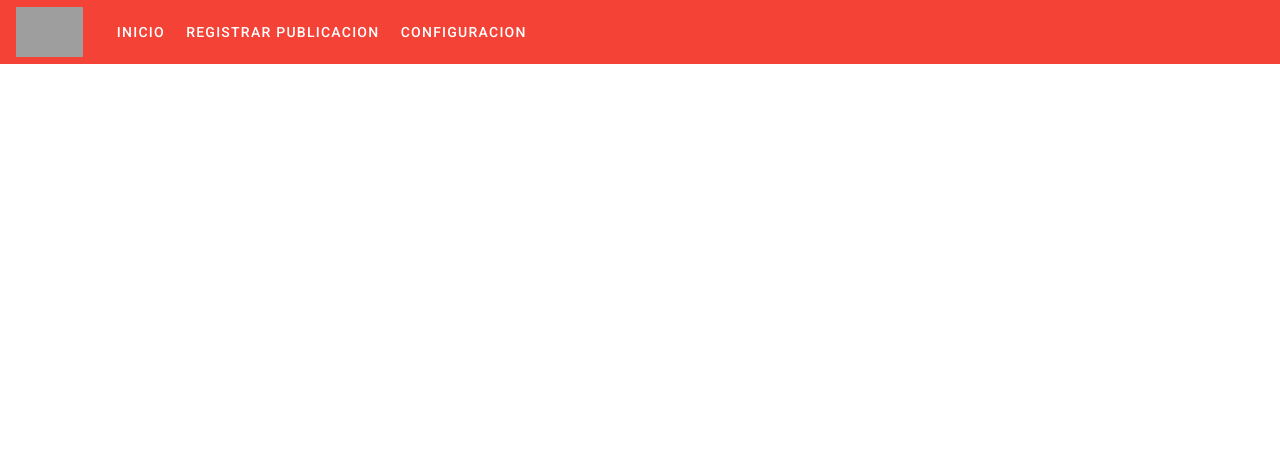
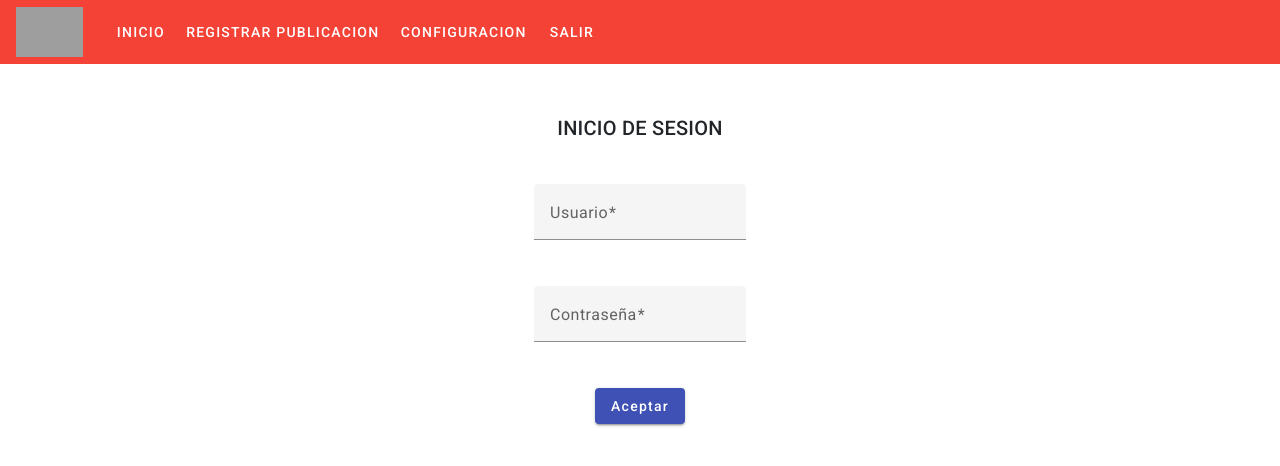
Before and after one commit to daniel7apata/FrontNoobNews, an Angular app: page /login in a window 1280 px wide. Before the commit this address led to /. Shown: the top 466 px of the page. Built offline with nearby package versions, Linux system fonts and the light colour scheme; grey boxes are pictures that could not be loaded.

Commit message:
Add files via upload
Implementación de login

```diff
--- a/src/app/app.component.html
+++ b/src/app/app.component.html
@@ -2,10 +2,12 @@
   <img src="../assets/imagotipo horizontal blanco.png" href="app.component.html" style="height: 50px;"/>
 
   <p>&nbsp;&nbsp;&nbsp;&nbsp;&nbsp;</p>
-     <button mat-button routerLink="/homepage">INICIO</button>
+     <button mat-button routerLink="/home">INICIO</button>
      <p>&nbsp;</p>
      <button mat-button routerLink="/registrarPublicacion">REGISTRAR PUBLICACION</button>
      <p>&nbsp;</p>
      <button mat-button routerLink="/configuracion">CONFIGURACION</button>
+     <p>&nbsp;</p>
+     <button mat-button routerLink="/login">SALIR</button>
   </mat-toolbar>
 <router-outlet></router-outlet>
--- a/src/app/app.module.ts
+++ b/src/app/app.module.ts
@@ -28,6 +28,7 @@ import {MatFormFieldModule} from '@angular/material/form-field';
 import { UsersComponent } from './component/users/users.component';
 import { PublicationComponent } from './component/publication/publication.component';
 import { PublicationRegistrarComponent } from './component/publication-registrar/publication-registrar.component';
+import { LoginComponent } from './component/login/login.component';
 
 
 //en declarations agrega todo lo de la nueva entidad y borra los de la antiguas, en imports dejalo asi
@@ -50,6 +51,7 @@ import { PublicationRegistrarComponent } from './component/publication-registrar
     UsersComponent,
     PublicationComponent,
     PublicationRegistrarComponent,
+    LoginComponent,
   ],
   imports: [
     BrowserModule,
--- /dev/null
+++ b/src/app/component/login/login.component.html
@@ -0,0 +1,57 @@
+<!DOCTYPE html>
+<html lang="en">
+
+<head>
+    <meta charset="UTF-8" />
+    <meta name="viewport" content="width=device-width, initial-scale=1.0" />
+    <title>Document</title>
+</head>
+
+<body>
+    <div class="container" style="text-align: center">
+
+        <br><br>
+        <h2>INICIO DE SESION</h2>
+        <form [formGroup]="form" (submit)="aceptar()" class="example-form">
+
+            <br>
+            <mat-form-field class="example-full-width">
+                <mat-label>Usuario</mat-label>
+
+                <input matInput placeholder="Ingrese username" formControlName="username" />
+                <mat-error *ngIf="obtenerControlCampo('username')?.errors?.['required']">
+                    El usuario es obligatorio.
+                </mat-error>
+            </mat-form-field>
+
+            <br><br>
+
+
+            <mat-form-field class="example-full-width">
+                <mat-label>Contraseña</mat-label>
+
+                <input matInput placeholder="Ingrese contraseña" formControlName="password" />
+                <mat-error *ngIf="obtenerControlCampo('password')?.errors?.['required']">
+                    La contraseña es obligatoria
+                </mat-error>
+            </mat-form-field>
+
+            <br>
+            <br>
+
+            <button mat-raised-button color="primary">Aceptar</button>
+            <!--aqui falta que redirija a la principal-->
+
+            <br>
+            <p>{{ mensaje }}</p>
+        </form>
+
+    </div>
+
+
+
+
+</body>
+
+
+</html>
--- /dev/null
+++ b/src/app/component/login/login.component.ts
@@ -0,0 +1,78 @@
+import { Component, OnInit } from '@angular/core';
+import {
+  FormGroup,
+  FormControl,
+  Validators,
+  FormBuilder,
+  AbstractControl,
+} from '@angular/forms';
+import { MatTableDataSource } from '@angular/material/table';
+import { ActivatedRoute, Params, Router } from '@angular/router';
+import * as moment from 'moment';
+import { Users } from 'src/app/model/users';
+import { UsersService } from 'src/app/service/users.service';
+
+@Component({
+  selector: 'app-login',
+  templateUrl: './login.component.html',
+  styleUrls: ['./login.component.css']
+})
+export class LoginComponent implements OnInit {
+
+
+  form: FormGroup = new FormGroup({});
+  usuario: Users = new Users();
+  mensaje: string = '';
+
+  dataSource: MatTableDataSource<Users> = new MatTableDataSource();
+
+  idUsuario: number = 0;
+  edicion: boolean = false;
+  constructor(
+
+    private uS: UsersService,
+    private router: Router,
+    private formBuilder: FormBuilder,
+    private route: ActivatedRoute
+  ) { }
+
+  ngOnInit(): void {
+
+
+    this.form = this.formBuilder.group({
+      username: ['', Validators.required],
+      password: ['', Validators.required]
+    });
+  }
+
+  aceptar(): void {
+    let tempUs;
+
+    this.uS.list().subscribe((data) => {
+      tempUs = data.find((usuarioRegistrado) => usuarioRegistrado.username === this.form.value.username && usuarioRegistrado.password === this.form.value.password);
+
+      if (tempUs) {
+        if (this.form.valid) {
+
+          this.router.navigate(['inicio']);
+          this.usuario = tempUs
+        } else {
+          this.mensaje = 'Por favor complete todos los campos obligatorios.';
+        }
+      } else {
+        this.mensaje = 'Nombre de usuario o contraseña incorrectos';
+      }
+    });
+    this.idUsuario = this.usuario.idUser;
+  }
+
+
+  obtenerControlCampo(nombreCampo: string): AbstractControl {
+    const control = this.form.get(nombreCampo);
+    if (!control) {
+      throw new Error(`Control no encontrado para el campo ${nombreCampo}`);
+    }
+    return control;
+  }
+
+}
--- a/src/app/component/noobnews/noobnews.component.html
+++ b/src/app/component/noobnews/noobnews.component.html
@@ -1,2 +1,2 @@
 <router-outlet></router-outlet>
-  <app-homepage></app-homepage>
+  <app-login></app-login>
--- a/src/app/component/publication-registrar/publication-registrar.component.html
+++ b/src/app/component/publication-registrar/publication-registrar.component.html
@@ -2,11 +2,13 @@
 
 <!DOCTYPE html>
 <html lang="en">
+
 <head>
   <meta charset="UTF-8" />
   <meta name="viewport" content="width=device-width, initial-scale=1.0" />
   <title>Document</title>
 </head>
+
 <body>
   <div class="container" style="text-align: center">
 
@@ -19,12 +21,8 @@
       <mat-form-field class="example-full-width" style="width: 80%;">
         <mat-label>Titular</mat-label>
 
-          <input matInput
-          placeholder="Ingresa el titular de la noticia"
-          formControlName="headline" />
-          <mat-error
-            *ngIf="obtenerControlCampo('headline')?.errors?.['required']"
-          >
+        <input matInput placeholder="Ingresa el titular de la noticia" formControlName="headline" />
+        <mat-error *ngIf="obtenerControlCampo('headline')?.errors?.['required']">
           El titular es obligatorio.
         </mat-error>
       </mat-form-field>
@@ -35,9 +33,7 @@
       <mat-form-field class="example-full-width" style="width: 80%;">
         <mat-label>Bajada</mat-label>
 
-    <input matInput
-    placeholder="Ingresa bajada de la noticia"
-    formControlName="lead" />
+        <input matInput placeholder="Ingresa bajada de la noticia" formControlName="lead" />
       </mat-form-field>
 
       <br>
@@ -46,12 +42,8 @@
       <mat-form-field class="example-full-width" style="width: 80%;">
         <mat-label>Cuerpo</mat-label>
 
-    <input matInput
-    placeholder="Desarrolla el cuerpo de la noticia"
-    formControlName="body" />
-    <mat-error
-      *ngIf="obtenerControlCampo('body')?.errors?.['required']"
-    >
+        <input matInput placeholder="Desarrolla el cuerpo de la noticia" formControlName="body" />
+        <mat-error *ngIf="obtenerControlCampo('body')?.errors?.['required']">
           El cuerpo de la noticia es obligatorio.
         </mat-error>
       </mat-form-field>
@@ -62,8 +54,7 @@
       <mat-form-field class="example-full-width" style="width: 80%;">
         <mat-label>Imagen</mat-label>
 
-    <input matInput
-    placeholder="Ingresa el link de la imagen (puedes usar imgbb.com)"
+        <input matInput placeholder="Ingresa el link de la imagen (puedes usar imgbb.com)"
           formControlName="attachedFile" />
       </mat-form-field>
 
@@ -75,7 +66,7 @@
 
 
       <button mat-raised-button color="primary">Aceptar</button>
-        <button mat-raised-button color="warn" routerLink="/clubes">
+      <button mat-raised-button color="warn">
         Cancelar
       </button>
 
--- a/src/app/component/publication-registrar/publication-registrar.component.ts
+++ b/src/app/component/publication-registrar/publication-registrar.component.ts
@@ -64,7 +64,7 @@ export class PublicationRegistrarComponent implements OnInit{
         });
       });
 
-      this.router.navigate(['homepage']);
+      this.router.navigate(['inicio']);
     } else {
       this.mensaje = 'Por favor complete todos los campos obligatorios.';
     }
```
Also changed, not shown: src/app/app-routing.module.ts (+6 -1 lines), src/app/component/login/login.component.css (added). Lines whose indentation alone changed are shown as unchanged.
